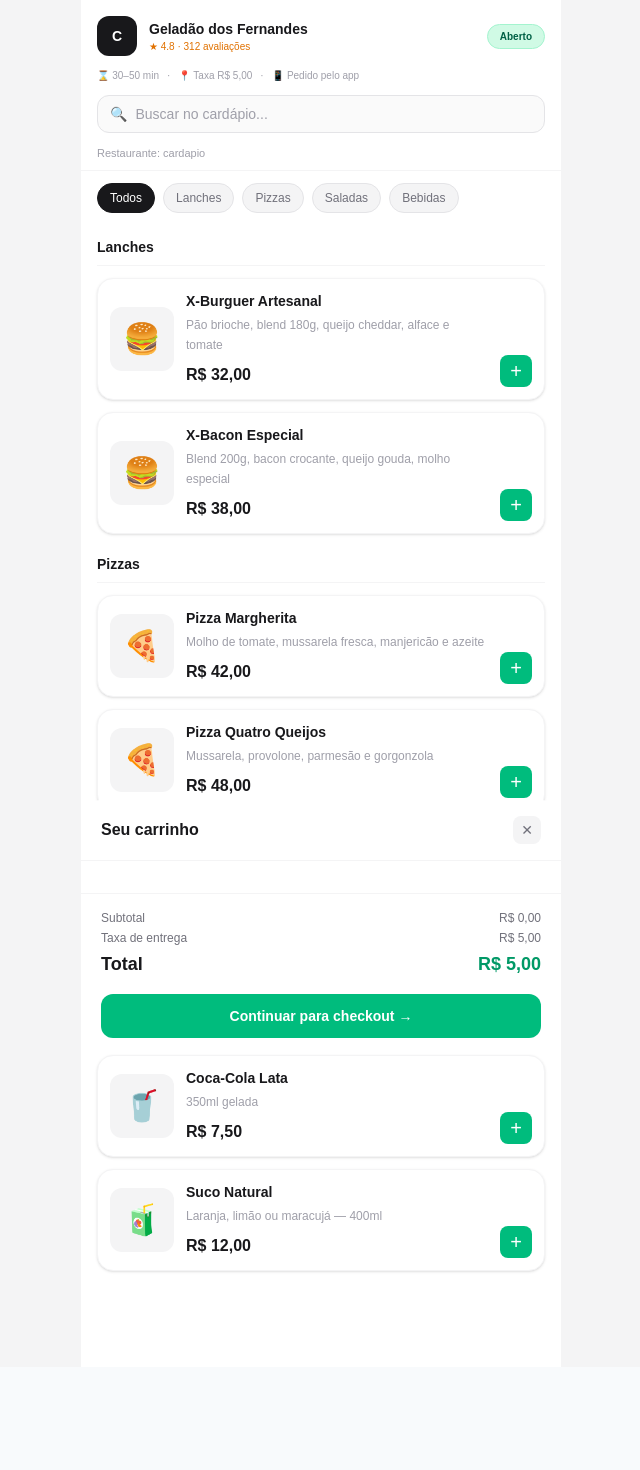
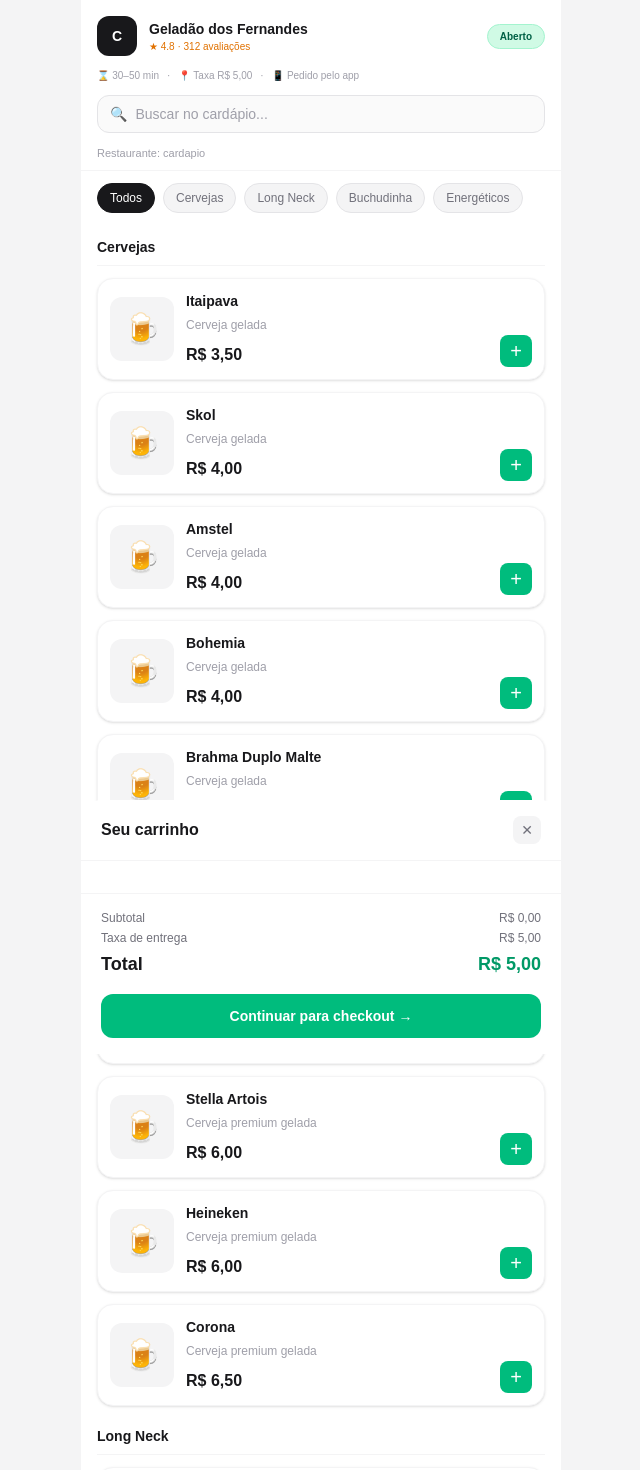
Before and after one commit to Matheuschimendes/sistema_de_pedidos, a Next.js app: page /cardapio in a window 1280 px wide. Shown: the top 1470 px of the page, without its empty margins (319-959 px from the left). Before the commit the page ends 1367 px from the top, so only its background shows below. Built offline with nearby package versions, Linux system fonts and the light colour scheme.

Commit message:
atualizacao de dados de produtos

```diff
--- a/src/app/(public)/[slug]/checkout/page.tsx
+++ b/src/app/(public)/[slug]/checkout/page.tsx
@@ -48,8 +48,30 @@
     const cart = getCartFromStorage("mesa-cart");
     const items = getCartItemsFromProducts(menuProducts, cart);
     setCheckoutItems(items);
+
+    const savedCustomer = window.localStorage.getItem("customer-data");
+
+    if (savedCustomer) {
+      try {
+        setCustomer(JSON.parse(savedCustomer))
+      } catch {
+        setCustomer({
+          name: "",
+          phone: "",
+          address: "",
+          notes: "",
+        });
+      }
+    }
+
     setHydrated(true);
   }, []);
+
+  useEffect(() => {
+    if (!hydrated) return;
+
+    window.localStorage.setItem("customer-data", JSON.stringify(customer));
+  }, [customer, hydrated]);
 
   const subtotal = useMemo(() => {
     return checkoutItems.reduce((acc, item) => {
--- a/src/data/menu-products.ts
+++ b/src/data/menu-products.ts
@@ -1,68 +1,147 @@
 import { Product } from "@/src/types/menu";
 
 export const menuProducts: Product[] = [
+  // 🍺 CERVEJAS
   {
     id: 1,
-    name: "X-Burguer Artesanal",
-    description: "Pão brioche, blend 180g, queijo cheddar, alface e tomate",
-    price: 32,
-    category: "Lanches",
-    emoji: "🍔",
+    name: "Itaipava",
+    description: "Cerveja gelada",
+    price: 3.5,
+    category: "Cervejas",
+    emoji: "🍺",
   },
   {
     id: 2,
-    name: "X-Bacon Especial",
-    description: "Blend 200g, bacon crocante, queijo gouda, molho especial",
-    price: 38,
-    category: "Lanches",
-    emoji: "🍔",
+    name: "Skol",
+    description: "Cerveja gelada",
+    price: 4.0,
+    category: "Cervejas",
+    emoji: "🍺",
   },
   {
     id: 3,
-    name: "Pizza Margherita",
-    description: "Molho de tomate, mussarela fresca, manjericão e azeite",
-    price: 42,
-    category: "Pizzas",
-    emoji: "🍕",
+    name: "Amstel",
+    description: "Cerveja gelada",
+    price: 4.0,
+    category: "Cervejas",
+    emoji: "🍺",
   },
   {
     id: 4,
-    name: "Pizza Quatro Queijos",
-    description: "Mussarela, provolone, parmesão e gorgonzola",
-    price: 48,
-    category: "Pizzas",
-    emoji: "🍕",
+    name: "Bohemia",
+    description: "Cerveja gelada",
+    price: 4.0,
+    category: "Cervejas",
+    emoji: "🍺",
   },
   {
     id: 5,
-    name: "Salada Caesar",
-    description: "Alface romana, croutons crocantes, parmesão e molho caesar",
-    price: 32,
-    category: "Saladas",
-    emoji: "🥗",
+    name: "Brahma Duplo Malte",
+    description: "Cerveja gelada",
+    price: 4.5,
+    category: "Cervejas",
+    emoji: "🍺",
   },
   {
     id: 6,
-    name: "Coca-Cola Lata",
-    description: "350ml gelada",
-    price: 7.5,
-    category: "Bebidas",
-    emoji: "🥤",
+    name: "Spaten",
+    description: "Cerveja gelada",
+    price: 5.0,
+    category: "Cervejas",
+    emoji: "🍺",
   },
   {
     id: 7,
-    name: "Suco Natural",
-    description: "Laranja, limão ou maracujá — 400ml",
-    price: 12,
-    category: "Bebidas",
-    emoji: "🧃",
+    name: "Budweiser",
+    description: "Cerveja gelada",
+    price: 5.0,
+    category: "Cervejas",
+    emoji: "🍺",
+  },
+  {
+    id: 8,
+    name: "Stella Artois",
+    description: "Cerveja premium gelada",
+    price: 6.0,
+    category: "Cervejas",
+    emoji: "🍺",
+  },
+  {
+    id: 9,
+    name: "Heineken",
+    description: "Cerveja premium gelada",
+    price: 6.0,
+    category: "Cervejas",
+    emoji: "🍺",
+  },
+  {
+    id: 10,
+    name: "Corona",
+    description: "Cerveja premium gelada",
+    price: 6.5,
+    category: "Cervejas",
+    emoji: "🍺",
+  },
+
+  // 🍾 LONG NECK
+  {
+    id: 11,
+    name: "Budweiser Long Neck",
+    description: "Garrafa long neck",
+    price: 6.5,
+    category: "Long Neck",
+    emoji: "🍾",
+  },
+  {
+    id: 12,
+    name: "Heineken Long Neck",
+    description: "Garrafa long neck",
+    price: 7.0,
+    category: "Long Neck",
+    emoji: "🍾",
+  },
+  {
+    id: 13,
+    name: "Corona Long Neck",
+    description: "Garrafa long neck",
+    price: 8.0,
+    category: "Long Neck",
+    emoji: "🍾",
+  },
+
+  // 🍺 BUCHUDINHA
+  {
+    id: 14,
+    name: "Skol Buchudinha",
+    description: "Versão pequena gelada",
+    price: 3.5,
+    category: "Buchudinha",
+    emoji: "🍺",
+  },
+
+  // ⚡ ENERGÉTICOS
+  {
+    id: 15,
+    name: "Monster",
+    description: "Energético gelado",
+    price: 10.0,
+    category: "Energéticos",
+    emoji: "⚡",
+  },
+  {
+    id: 16,
+    name: "Night Power",
+    description: "Energético gelado",
+    price: 15.0,
+    category: "Energéticos",
+    emoji: "⚡",
   },
 ];
 
 export const menuCategories = [
   "Todos",
-  "Lanches",
-  "Pizzas",
-  "Saladas",
-  "Bebidas",
+  "Cervejas",
+  "Long Neck",
+  "Buchudinha",
+  "Energéticos",
 ];
```
